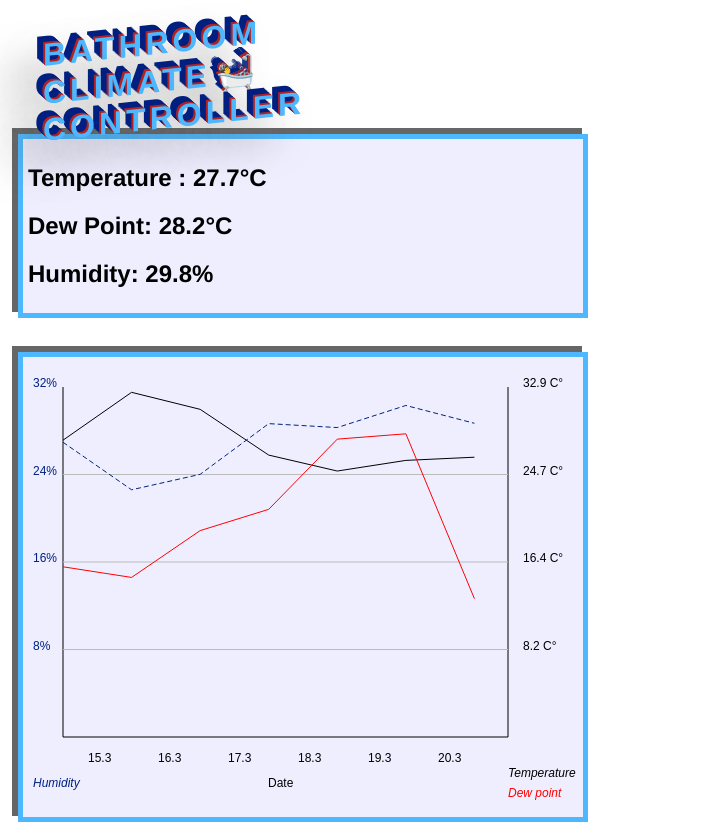
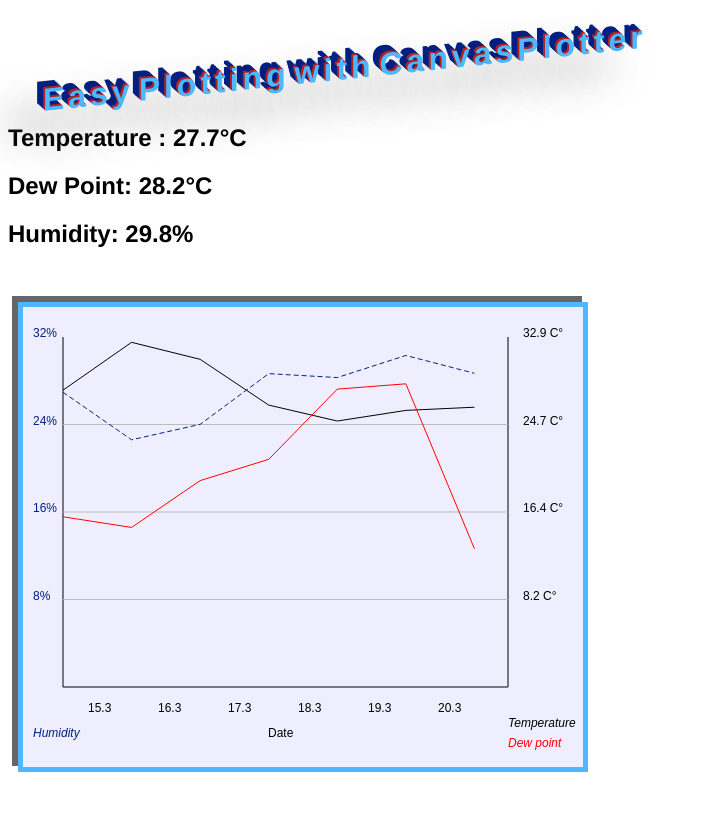
Before and after one commit to oliolioli/CanvasPlotter, a plain HTML site: page index.html in a window 1280 px wide. Shown: the whole page, without its empty margins (0-705 px from the left). After the commit the page ends 800 px from the top, so only its background shows below. Drawn offline with Linux system fonts and the light colour scheme.

Commit message:
Changed Title position

```diff
--- a/index.html
+++ b/index.html
@@ -1,13 +1,13 @@
 <!DOCTYPE html>
 <html>
 <head><style>.shade {border:5px solid #4db8ff; margin-left:10px; padding:5px; background-color: #eef;box-shadow: -6px -6px rgba(0,0,0,0.6);-moz-box-shadow: -6x -6x rgba(0,0,0,0.6);-webkit-box-shadow: -6px -6px rgba(0,0,0,0.6);-o-box-shadow: -6px -6px rgba(0,0,0,0.6);}
-h1 {text-align: margin-left:30px; left;padding: 10px;margin-top: -45px;font-family: Helvetica, sans-serif;font3-size: 50px;transform: skewY(-6deg);letter-spacing: 4px;word-spacing: -8px;color: #4db8ff;text-shadow: -1px -1px 0 firebrick,-2px -2px 0 firebrick,-3px -3px 0 #002080, -4px -4px 0 #002080, -5px -5px 0 #002080, -6px -6px 0 #002080, -7px -7px 0 #002080, -8px -8px 0 #002080, -30px 20px 40px dimgrey }
+h1 {text-align: margin-left:30px; left;padding: 10px;margin-top: 5px;font-family: Helvetica, sans-serif;font3-size: 50px;transform: skewY(-6deg);letter-spacing: 4px;word-spacing: -8px;color: #4db8ff;text-shadow: -1px -1px 0 firebrick,-2px -2px 0 firebrick,-3px -3px 0 #002080, -4px -4px 0 #002080, -5px -5px 0 #002080, -6px -6px 0 #002080, -7px -7px 0 #002080, -8px -8px 0 #002080, -30px 20px 40px dimgrey }
 h2 {font-family: Helvetica, sans-serif}</style></head>
 <body>
 
 
-<h1 style="margin-left:25px">BATHROOM<br>CLIMATE &#128704;<br>CONTROLLER</h1>
-</br>
+<h1 style="margin-left:25px">Easy Plotting with CanvasPlotter</h1>
+</br
 <div style="width:550px" class="shade">
 <h2>Temperature : 27.7°C</h2>
 <h2>Dew Point: 28.2°C</h2>
@@ -17,13 +17,13 @@
 
 <p id="demo"></p>
 
-<canvas id="myCanvas" width="550" height="450" class="shade">
+<canvas id="canvasPlotter" width="550" height="450" class="shade">
 Your browser does not support the canvas element.
 </canvas>
 
 <script>
 function drawCanvas( tempGraph, dewPointGraph, humidityGraph){
-    var canvas = document.getElementById( "myCanvas" );
+    var canvas = document.getElementById( "canvasPlotter" );
     var context = canvas.getContext( "2d" );
     var GRAPH_TOP = 25;
     var GRAPH_BOTTOM = 375;
```
